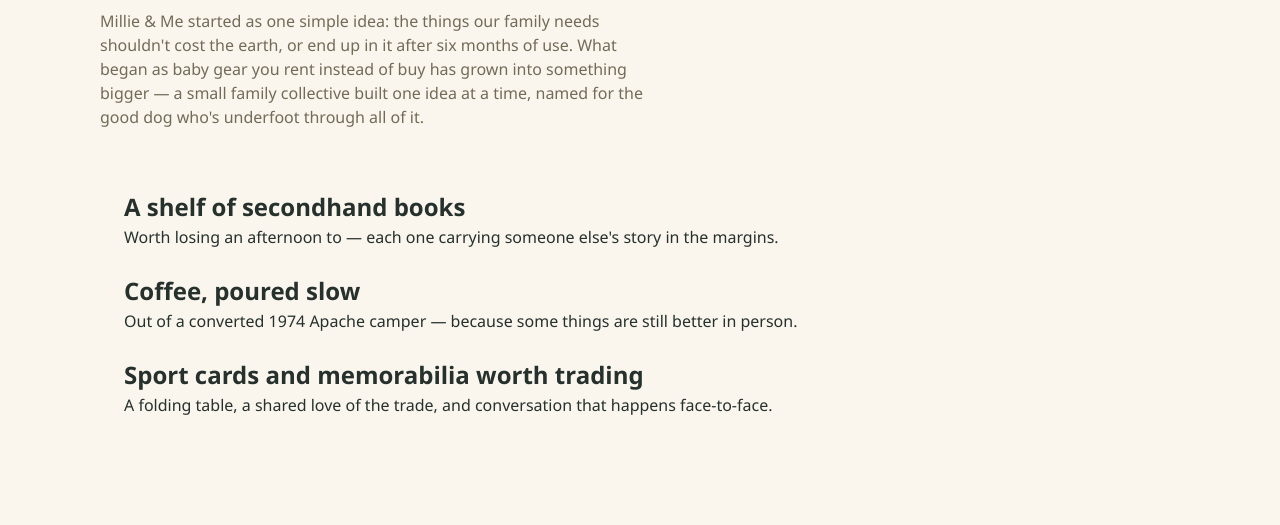
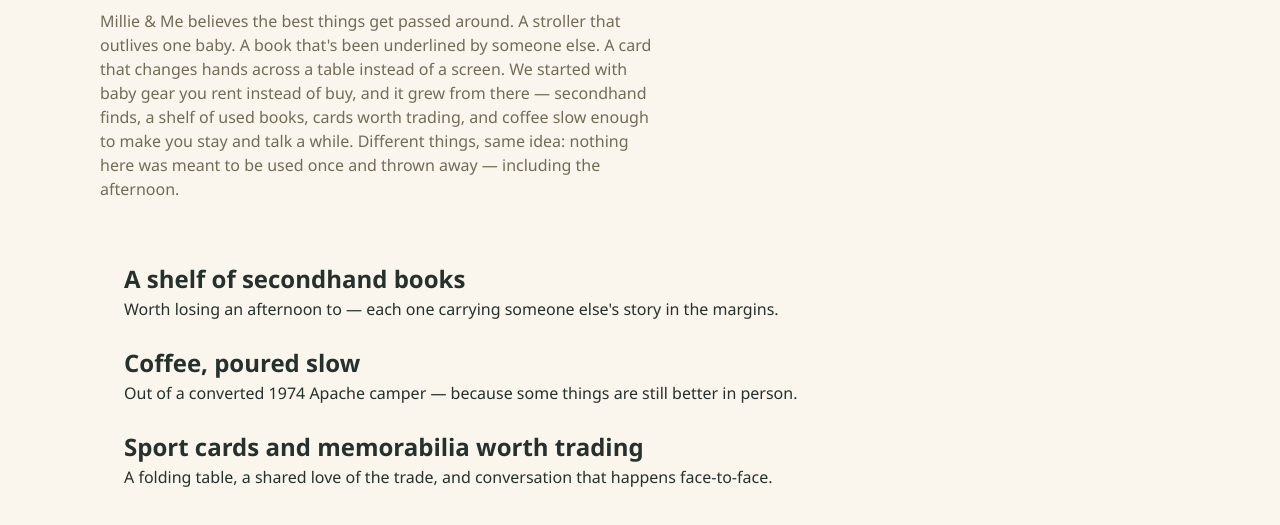
Before and after one commit to courtney1414/millie-me, a website: page millieandmesite/public/index.html in a window 1280 px wide. Shown: the part 193-718 px from the top of the page. Drawn offline with Linux system fonts and the light colour scheme.

Commit message:
Update index.html

```diff
--- a/millieandmesite/public/index.html
+++ b/millieandmesite/public/index.html
@@ -16,7 +16,7 @@
 
 <section class="hero wrap">
   <h1>Some things are better handed down.</h1>
-  <p>Millie & Me started as one simple idea: the things our family needs shouldn't cost the earth, or end up in it after six months of use. What began as baby gear you rent instead of buy has grown into something bigger — a small family collective built one idea at a time, named for the good dog who's underfoot through all of it.</p>
+  <p>Millie & Me believes the best things get passed around. A stroller that outlives one baby. A book that's been underlined by someone else. A card that changes hands across a table instead of a screen. We started with baby gear you rent instead of buy, and it grew from there — secondhand finds, a shelf of used books, cards worth trading, and coffee slow enough to make you stay and talk a while. Different things, same idea: nothing here was meant to be used once and thrown away — including the afternoon.</p>
 </section>
 
 <section class="wrap offerings">
```
